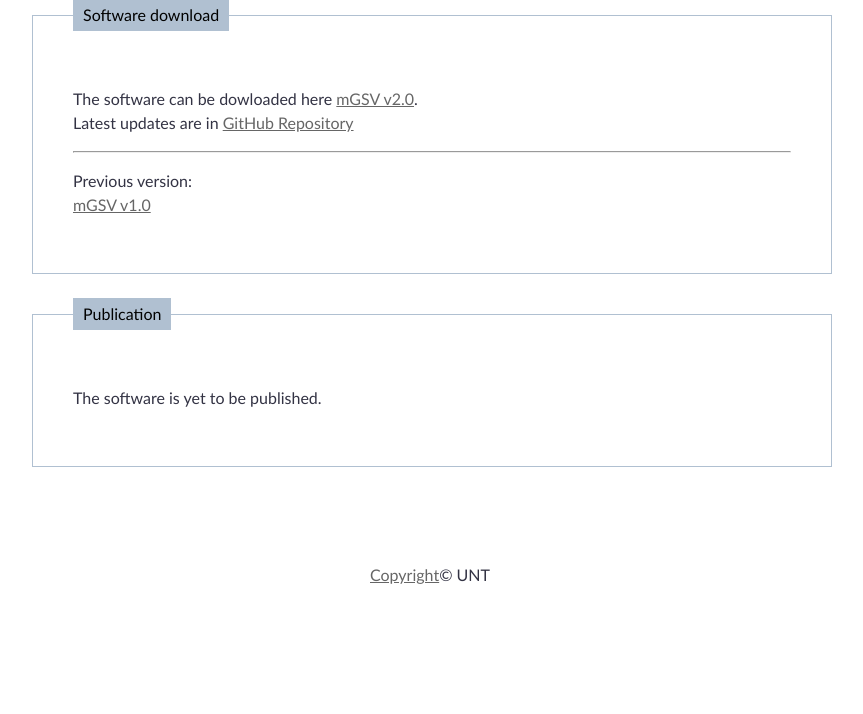
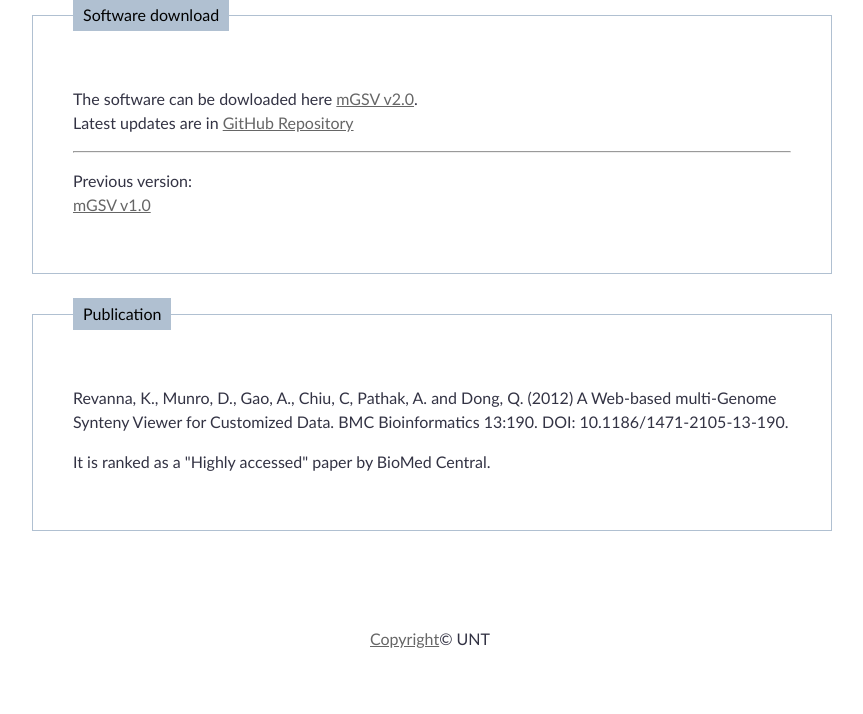
Before and after one commit to kashmatic/mGSV, a PHP site: page /mgsv/software.php in a window 1280 px wide. Shown: the part 89-803 px from the top of the page, without its empty margins (58-921 px from the left). Before the commit the page ends 673 px from the top, so only its background shows below. Run offline with PHP 8.4, Linux system fonts and the light colour scheme.

Commit message:
publication info added

```diff
--- a/software.php
+++ b/software.php
@@ -34,7 +34,8 @@
 		<fieldset>
 			<legend>Publication</legend>
 			<p class="bodypara">
-				<p>The software is yet to be published.</p>
+				<p>Revanna, K., Munro, D., Gao, A., Chiu, C, Pathak, A. and Dong, Q. (2012) A Web-based multi-Genome Synteny Viewer for Customized Data. BMC Bioinformatics 13:190. DOI: 10.1186/1471-2105-13-190.</p>
+				<p>It is ranked as a "Highly accessed" paper by BioMed Central.</p>
 			</p>
 		</fieldset>
 		<? include ('lib/footer.php') ?>
```
